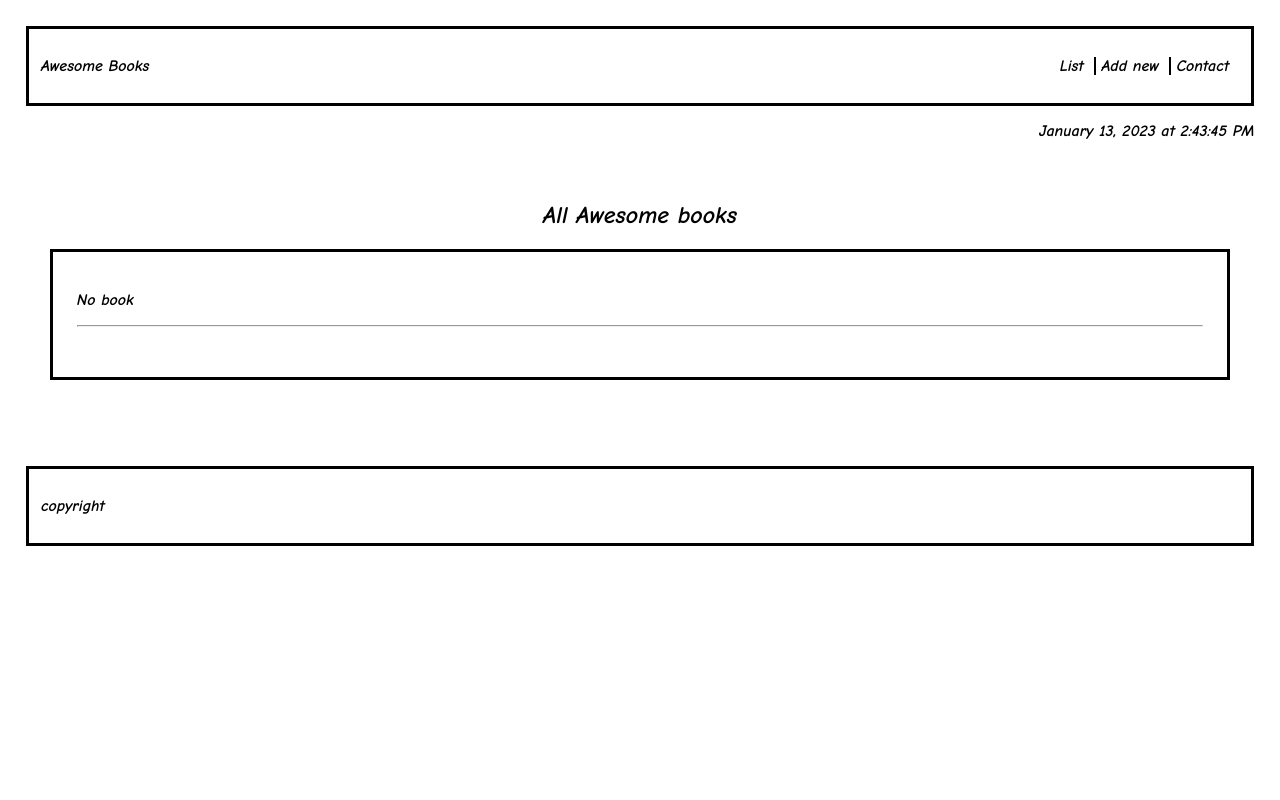
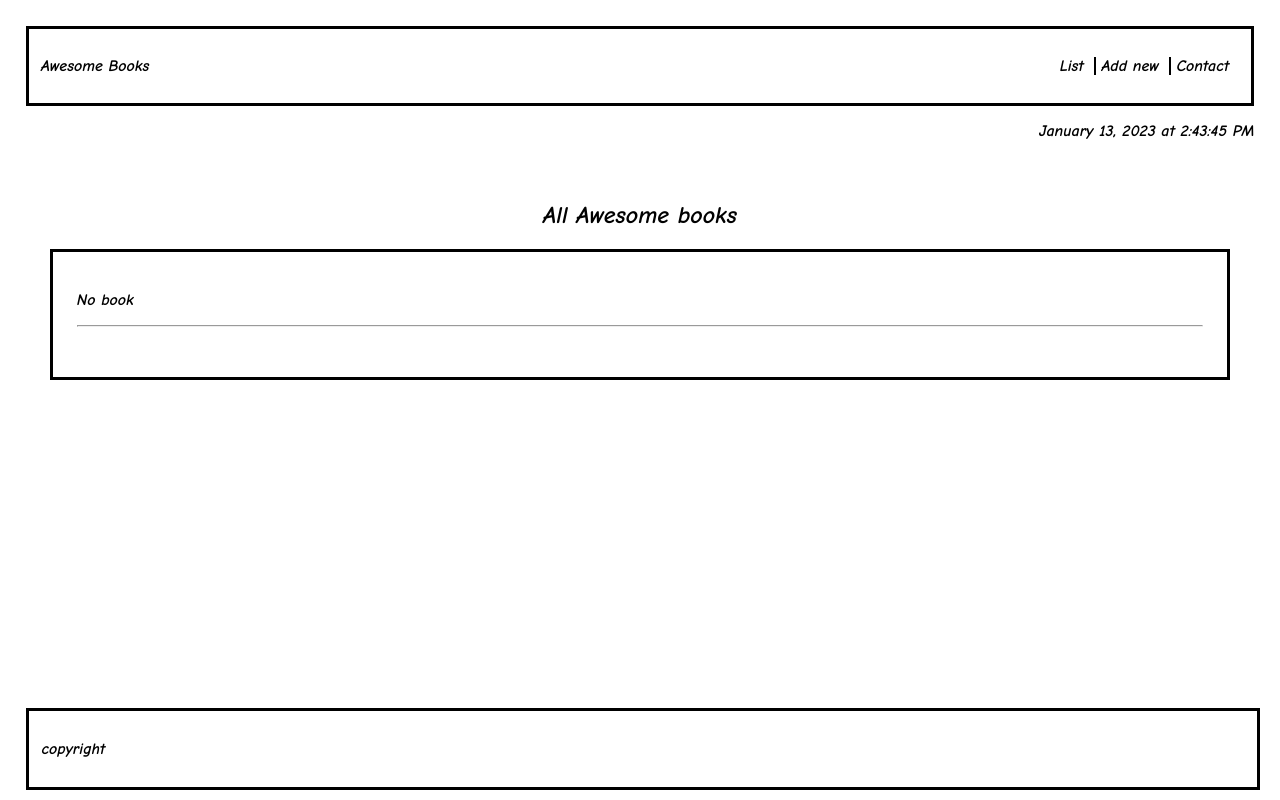
Before and after one commit to hansderly/awesome-books, a website: page index.html in a window 1280 px wide. Drawn offline with Linux system fonts and the light colour scheme.

Commit message:
add style position footer correction

```diff
--- a/assets/styles/style.css
+++ b/assets/styles/style.css
@@ -102,4 +102,7 @@ footer {
   padding: 1%;
   margin-top: 5%;
   border: 3px solid black;
+  position: fixed;
+  width: 94%;
+  bottom: 10px;
 }
```
